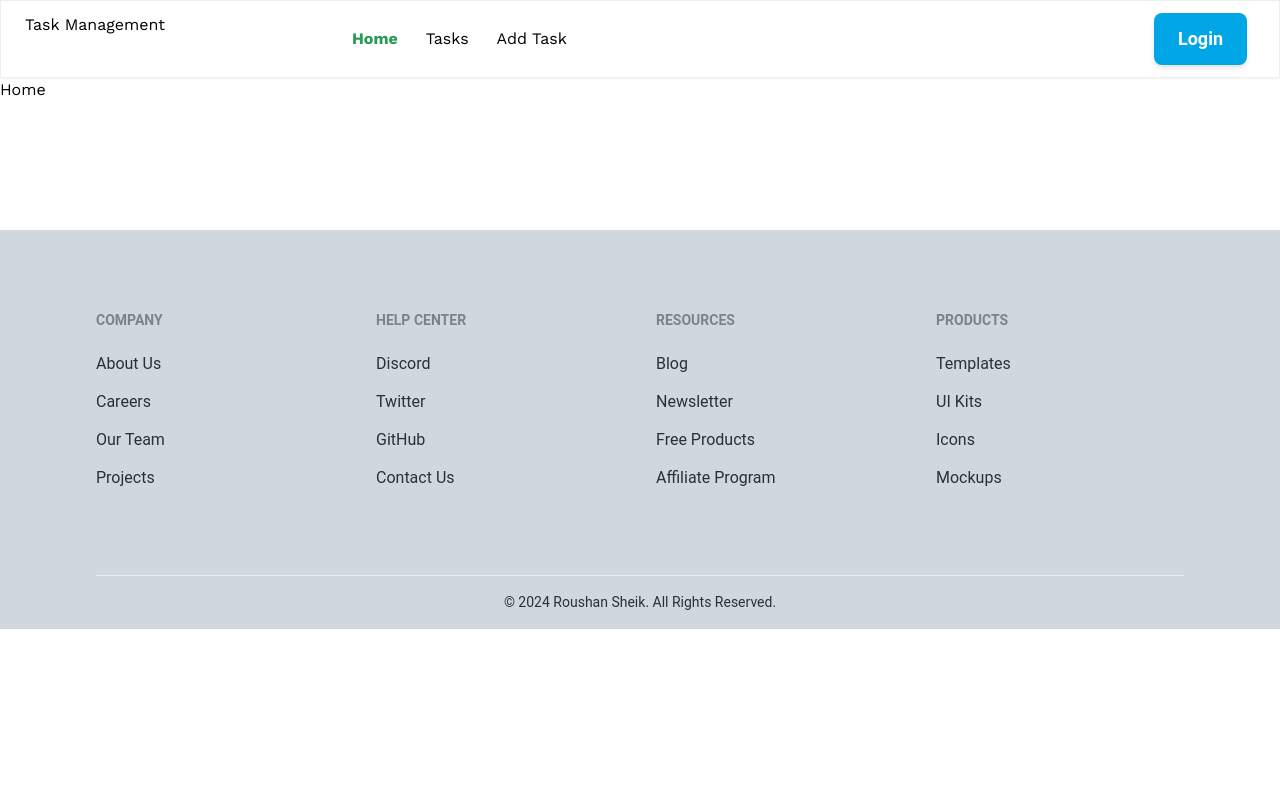
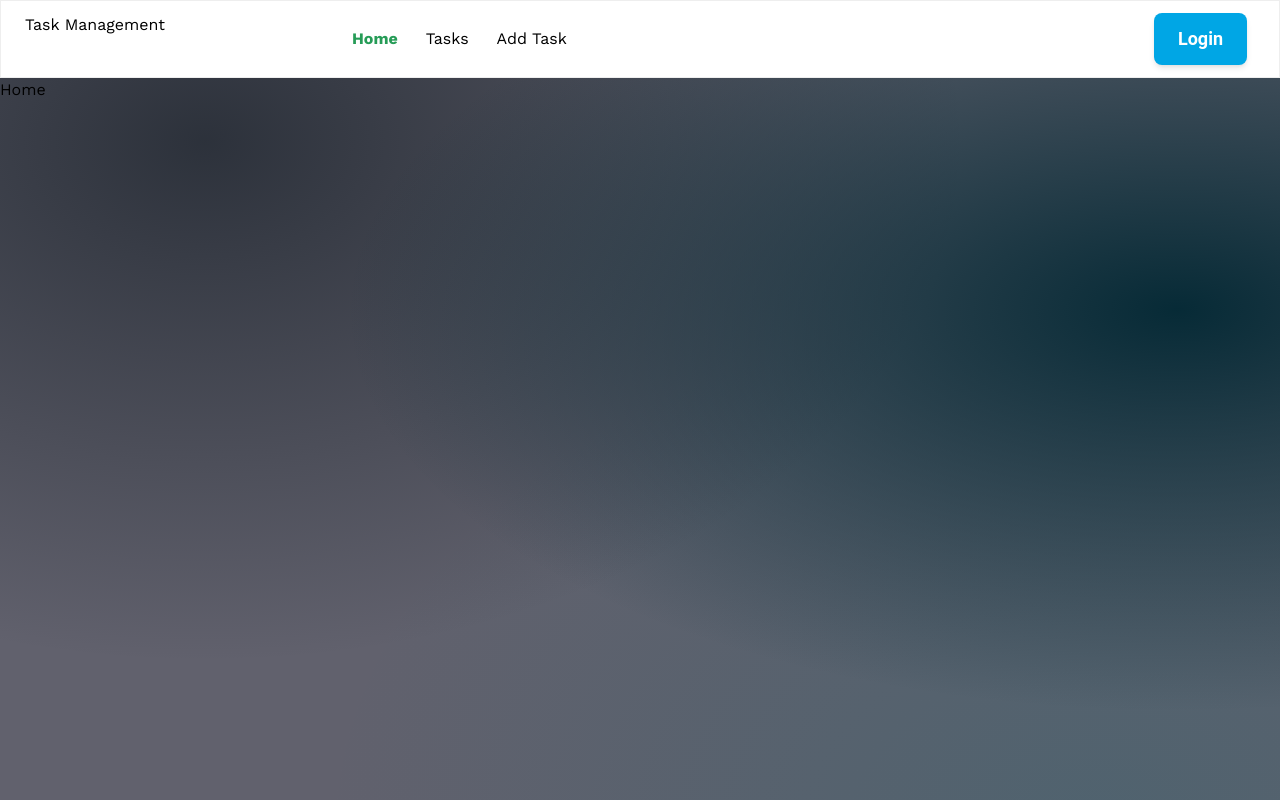
Before and after one commit to roushan-sheik/Task-Management-Frontend, a React (Vite) app: page / in a window 1280 px wide. Shown: the top 800 px of the page. Built offline with nearby package versions, Linux system fonts and the light colour scheme; no server answers.

Commit message:
add: authentication done

```diff
--- a/src/index.css
+++ b/src/index.css
@@ -19,9 +19,14 @@ h1 h2 h3 h4 {
   margin-right: auto;
 }
 .bg_pri {
-  /* Your custom styles here */
-  background-color: #00e55f;
-  /* background-color: #00a4e5ce; */
+  background-color: hsla(240, 51%, 7%, 0.64);
+  background-image: radial-gradient(
+      at 92% 29%,
+      hsla(195, 78%, 12%, 1) 0px,
+      transparent 50%
+    ),
+    radial-gradient(at 16% 8%, hsla(210, 35%, 9%, 0.64) 0px, transparent 50%),
+    radial-gradient(at 86% 94%, hsla(189, 55%, 29%, 0.28) 0px, transparent 50%);
 }
 .bg_sec {
   /* Your custom styles here */
--- a/src/layout/Root.jsx
+++ b/src/layout/Root.jsx
@@ -5,7 +5,7 @@ import Header from "../components/shared/header/Header";
 
 const Root = () => {
   return (
-    <div>
+    <div className="">
       <Header />
       {<Outlet />}
       <Footer />
--- a/src/pages/home/Home.jsx
+++ b/src/pages/home/Home.jsx
@@ -1,7 +1,7 @@
 import React from "react";
 
 const Home = () => {
-  return <div>Home</div>;
+  return <div className="bg_pri min-h-screen">Home</div>;
 };
 
 export default Home;
--- a/src/pages/register/Register.jsx
+++ b/src/pages/register/Register.jsx
@@ -1,6 +1,7 @@
-import toast from "react-hot-toast";
+
 import { TbFidgetSpinner } from "react-icons/tb";
 import { Link, useLocation, useNavigate } from "react-router-dom";
+import { toast, ToastContainer } from "react-toastify";
 import { imageUpload } from "../../api/utils";
 import Btn from "../../components/button/Btn";
 import LogInButton from "../../components/button/LogInButton";
@@ -12,12 +13,8 @@ const Register = () => {
   const navigate = useNavigate();
   const location = useLocation();
   const axiosCommon = useAxiosCommon();
-  const {
-    createUser,
-    updateUserProfile,
-    loading,
-    setLoading,
-  } = useUserContext();
+  const { createUser, updateUserProfile, loading, setLoading } =
+    useUserContext();
 
   const handleSubmit = async (e) => {
     e.preventDefault();
@@ -48,11 +45,15 @@ const Register = () => {
       await updateUserProfile(name, image_url);
       setLoading(false);
       navigate(location?.state || "/");
-      toast.success("register Successful");
+      toast.success("Registration Successfully", {
+        position: "top-center",
+      });
     } catch (err) {
       setLoading(false);
       console.log(err);
-      toast.error(err.message);
+      toast.error(err.message, {
+        position: "top-center",
+      });
     }
   };
 
@@ -60,6 +61,7 @@ const Register = () => {
     <div className="flex  justify-center items-center mt-6 min-h-screen">
       <div className="flex flex-col max-w-md p-4 w-[90%]  rounded-md sm:p-10 border-2  text-gray-900">
         <div className="mb-6 text-center">
+          <ToastContainer />
           <h1 className="my-2 text-4xl font-bold">Register</h1>
         </div>
         <form onSubmit={handleSubmit} className="space-y-6">
--- a/src/routes/router.jsx
+++ b/src/routes/router.jsx
@@ -6,6 +6,7 @@ import Login from "../pages/login/Login";
 import Profile from "../pages/profile/Profile";
 import UpdateProfile from "../pages/updateProfile/UpdateProfile";
 import PrivateRoute from "./privet/PrivateRoute";
+import Register from "../pages/register/Register";
 
 const router = createBrowserRouter([
   {
@@ -23,7 +24,7 @@ const router = createBrowserRouter([
       },
       {
         path: "/register",
-        element: <Login />,
+        element: <Register />,
       },
       {
         path: "/profile",
```
